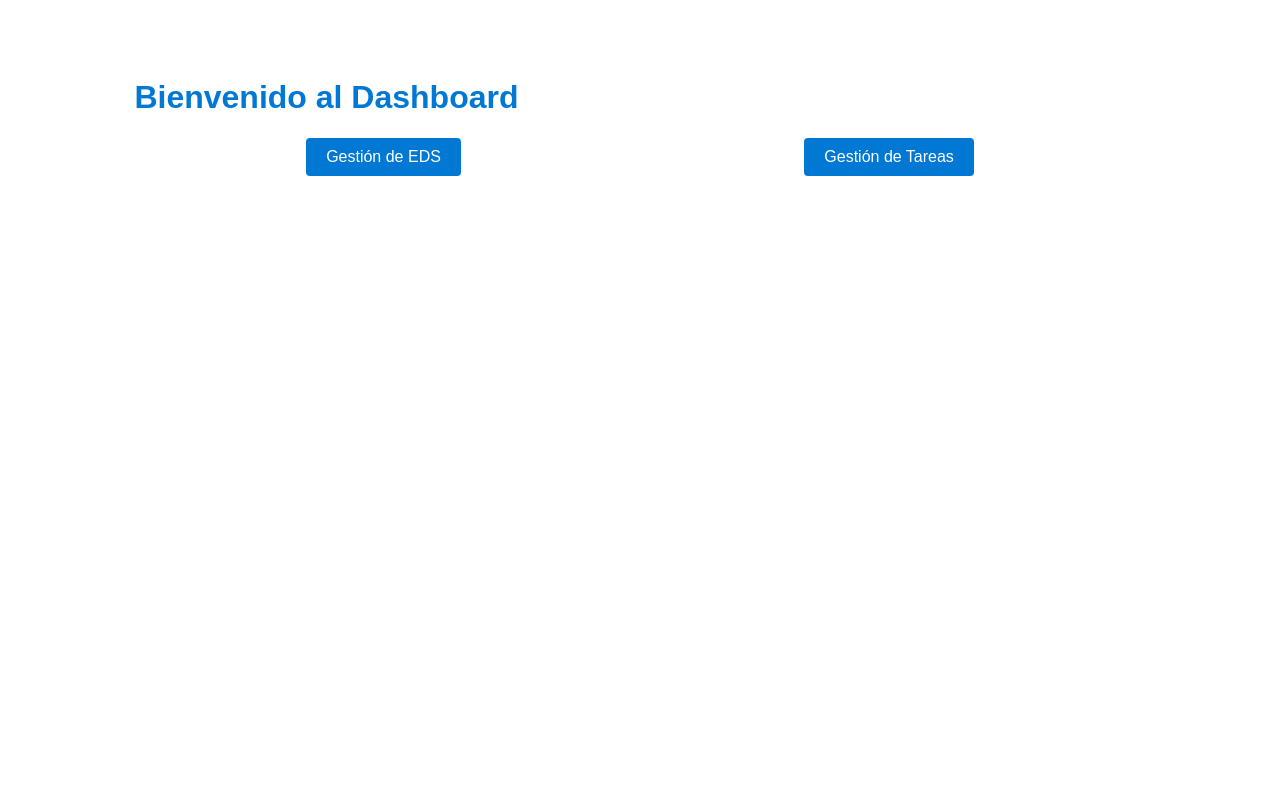
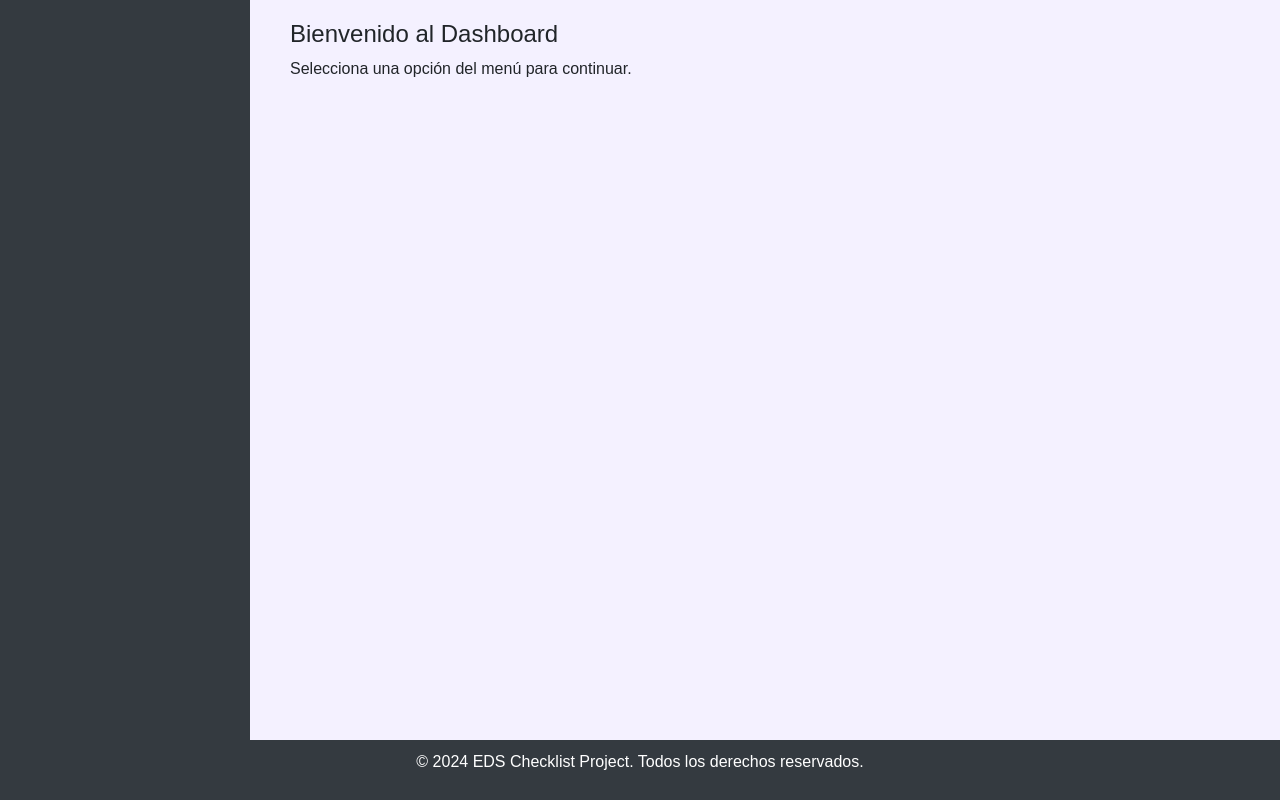
Before and after one commit to mrgomezsv/EDSChecklistProject, a Django app: template checklist_app/templates/dashboard.html in a window 1280 px wide. Run offline with Django 3.2, Linux system fonts and the light colour scheme; the template is opened without the code that fills it, so the values that code supplies are empty; grey boxes are pictures that could not be loaded.

Commit message:
Inicio de aplicar estilos al dashboard

```diff
--- a/checklist_app/templates/dashboard.html
+++ b/checklist_app/templates/dashboard.html
@@ -3,43 +3,103 @@
 <head>
     <meta charset="UTF-8">
     <meta name="viewport" content="width=device-width, initial-scale=1.0">
+    {% load static %}
+    <link rel="stylesheet" href="https://cdn.jsdelivr.net/npm/bootstrap@5.3.3/dist/css/bootstrap.min.css">
+    <script src="https://cdn.jsdelivr.net/npm/bootstrap@5.3.3/dist/js/bootstrap.bundle.min.js"></script>
     <title>Dashboard</title>
     <style>
         body {
+            background-color: #F4F1FF;
             font-family: Arial, sans-serif;
         }
-        .container {
-            width: 80%;
-            margin: 0 auto;
-            padding-top: 50px;
+        .sidebar {
+            position: fixed;
+            top: 0;
+            left: 0;
+            width: 250px;
+            height: 100%;
+            background-color: #343a40;
+            padding: 20px;
+            color: white;
         }
-        h1 {
-            color: #0078d4;
+        .sidebar ul {
+            list-style: none;
+            padding: 0;
         }
-        .menu {
-            margin: 20px 0;
-            display: flex;
-            justify-content: space-around;
+        .sidebar ul li {
+            margin-bottom: 20px;
         }
-        .menu a {
-            padding: 10px 20px;
-            background-color: #0078d4;
+        .sidebar ul li a {
             color: white;
             text-decoration: none;
-            border-radius: 4px;
+            font-size: 18px;
         }
-        .menu a:hover {
-            background-color: #005a9e;
+        .sidebar ul li a:hover {
+            text-decoration: underline;
+        }
+        .content-container {
+            margin-left: 270px;
+            padding: 20px;
+        }
+        .content-container h1 {
+            font-size: 24px;
+        }
+        .user-profile {
+            position: absolute;
+            bottom: 20px;
+        }
+        .user-profile img {
+            width: 40px;
+            height: 40px;
+            border-radius: 50%;
+            margin-right: 10px;
+        }
+        .footer {
+            position: fixed;
+            bottom: 0;
+            width: 100%;
+            background-color: #343a40;
+            color: white;
+            text-align: center;
+            padding: 10px;
         }
     </style>
 </head>
 <body>
-    <div class="container">
-        <h1>Bienvenido al Dashboard</h1>
-        <div class="menu">
-            <a href="{% url 'eds_list' %}">Gestión de EDS</a>
-            <a href="{% url 'task_list' %}">Gestión de Tareas</a>
+
+<!-- Sidebar -->
+<nav class="sidebar">
+    <ul>
+        {% if user.is_authenticated %}
+            <li><strong>Sistema de Gestión</strong></li>
+            <li><a href="{% url 'eds_list' %}">Estaciones de Servicio</a></li>
+            <li><a href="{% url 'task_list' %}">Tareas</a></li>
+        {% endif %}
+    </ul>
+
+    <div class="user-profile">
+        <div class="profile-info">
+            <img src="{% static 'assets/user_profile.jpeg' %}" alt="Imagen de Perfil">
+            <span>{{ user.username }}</span>
         </div>
+        <ul class="dropdown-menu">
+            <li><a class="dropdown-item" href="/logout">Cerrar Sesión</a></li>
+        </ul>
     </div>
+</nav>
+
+<!-- Main Content -->
+<div class="content-container">
+    {% block content %}
+    <h1>Bienvenido al Dashboard</h1>
+    <p>Selecciona una opción del menú para continuar.</p>
+    {% endblock %}
+</div>
+
+<!-- Footer -->
+<footer class="footer">
+    <p>&copy; 2024 EDS Checklist Project. Todos los derechos reservados.</p>
+</footer>
+
 </body>
 </html>
--- /dev/null
+++ b/checklist_app/templates/footer/footer.html
@@ -0,0 +1,3 @@
+<footer class="footer">
+    <!-- {% include 'footer/footer.html' %} -->
+</footer>
```
